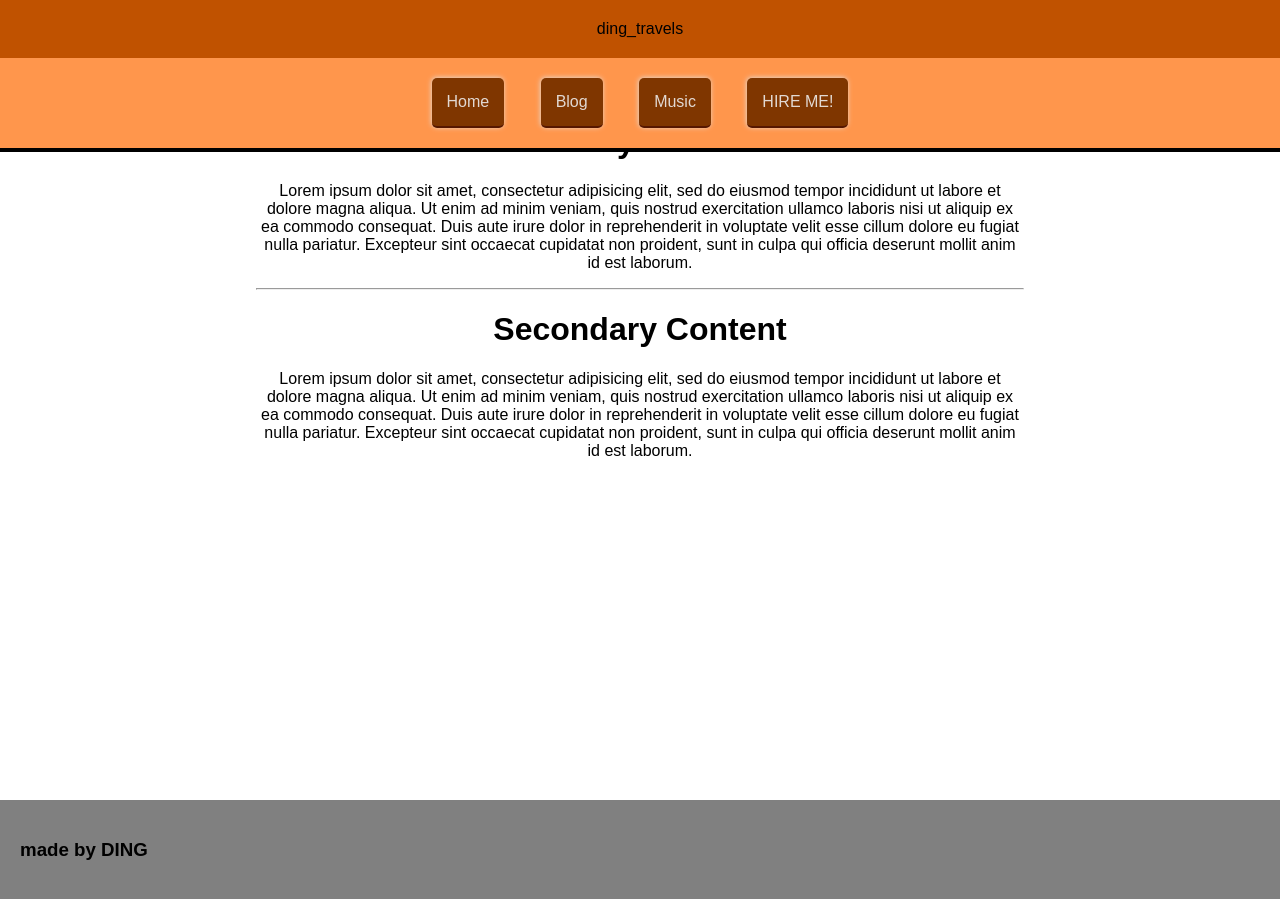
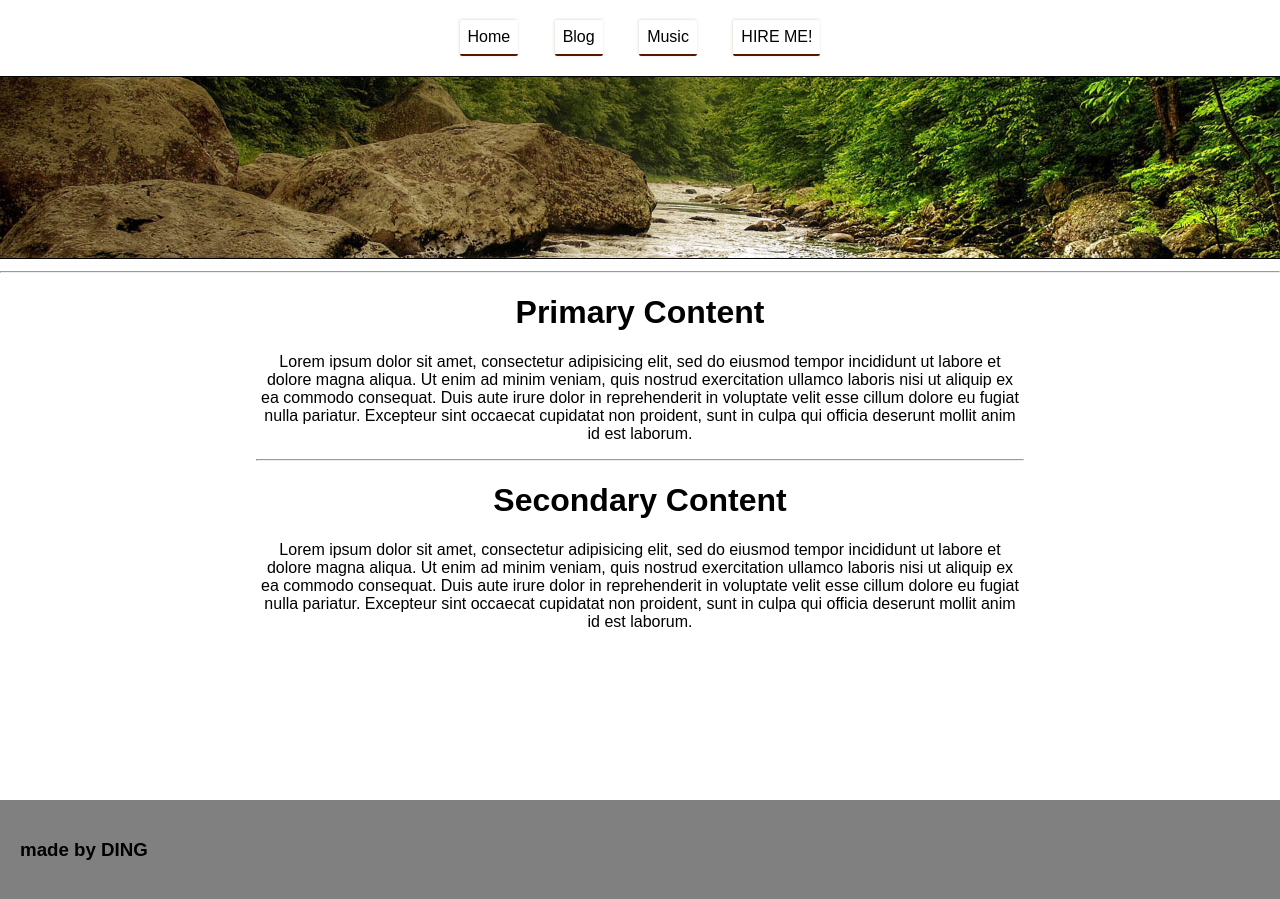
Before and after one commit to ding-uk/practice-blog, a PHP site: page / in a window 1280 px wide. Run offline with PHP 8.4, Linux system fonts and the light colour scheme.

Commit message:
Made change
Changed the nav and added banner

```diff
--- a/index.html
+++ b/index.html
@@ -16,19 +16,21 @@
 NAV BAR
 ==========================-->
 <header class="main-header">
-	<div class="logo" a="#">ding_travels</div>
+      <div class="nav-bar">
+					<ul>
+						<li> <a href = "#" href>Home</a></li>
+						<li> <a href = "#">Blog</a></li>
+						<li> <a href = "#">Music</a></li>
+						<li> <a href = "#">HIRE ME!</a></li>
+					</ul>
+			</div>
+</header>
 
-			<div class="nav-bar">
-					<ul>
-						<li a="#">Home</li>
-						<li a="#">Blog</li>
-						<li a="#">Music</li>
-						<li a="#">HIRE ME!</li>
-					</ul>
-				</div>
 
-		</header>
 
+  <img id="tree" src="tree2.jpg">
+
+<hr>
 <!--==========================
 CONTENT
 ============================-->
@@ -51,6 +53,7 @@ CONTENT
 
 </div>
 </div>
+</div>
 
 <footer>
 	<h3>made by DING</h3>
--- a/main.css
+++ b/main.css
@@ -8,24 +8,27 @@ html {
 }
 
 .main-wrapper {
-	padding-top: 102px;
+
 }
 /* NAV BAR
 ============================*/
 header {
 	width: 100%;
 	margin: auto;
-	border-bottom: solid 0.3em black;
+	border-bottom: solid 0.1em black;
 	position: fixed;
 	z-index: 100;
-	background: #FF964C;
+	background: white;
 	text-align: center;
 
 }
 
+#tree {
+  border-bottom: solid 0.1em black;
+}
 
 .logo {
-	background: #C05200;
+	background: white;
 	display: block;
 	padding: 20px;
 	text-align: center;
@@ -41,16 +44,31 @@ header {
 .nav-bar li {
 	border-bottom: 0.15em solid #561700;
 
-	border-radius: 5px;
+	border-radius: 2px;
 	margin-right: 1rem;
 	margin-left: 1rem;
-	padding: 15px;
-	box-shadow: -0.5px -0.5px 5px #E2D9D2;
-	color: #E2D9D2;
-	background: #7F3600;
-
+	padding: 8px;
+	box-shadow: -0.5px -0.5px 3px #E2D9D2;
+	color: orange;
+	background: white;
 
 }
+
+a {
+  text-decoration: none;
+  color: black;
+}
+
+a:hover {
+  color: orange;
+}
+
+li:hover {
+  transform: matrix(1.1, 0, 0, 1.1, 1, 0);
+  transition-timing-function: cubic-bezier(.17,.67,.56,.97);
+
+}
+
 
 
 /* CONTENT
```
Also changed, not shown: tree.jpg (added), tree2.jpg (added).
